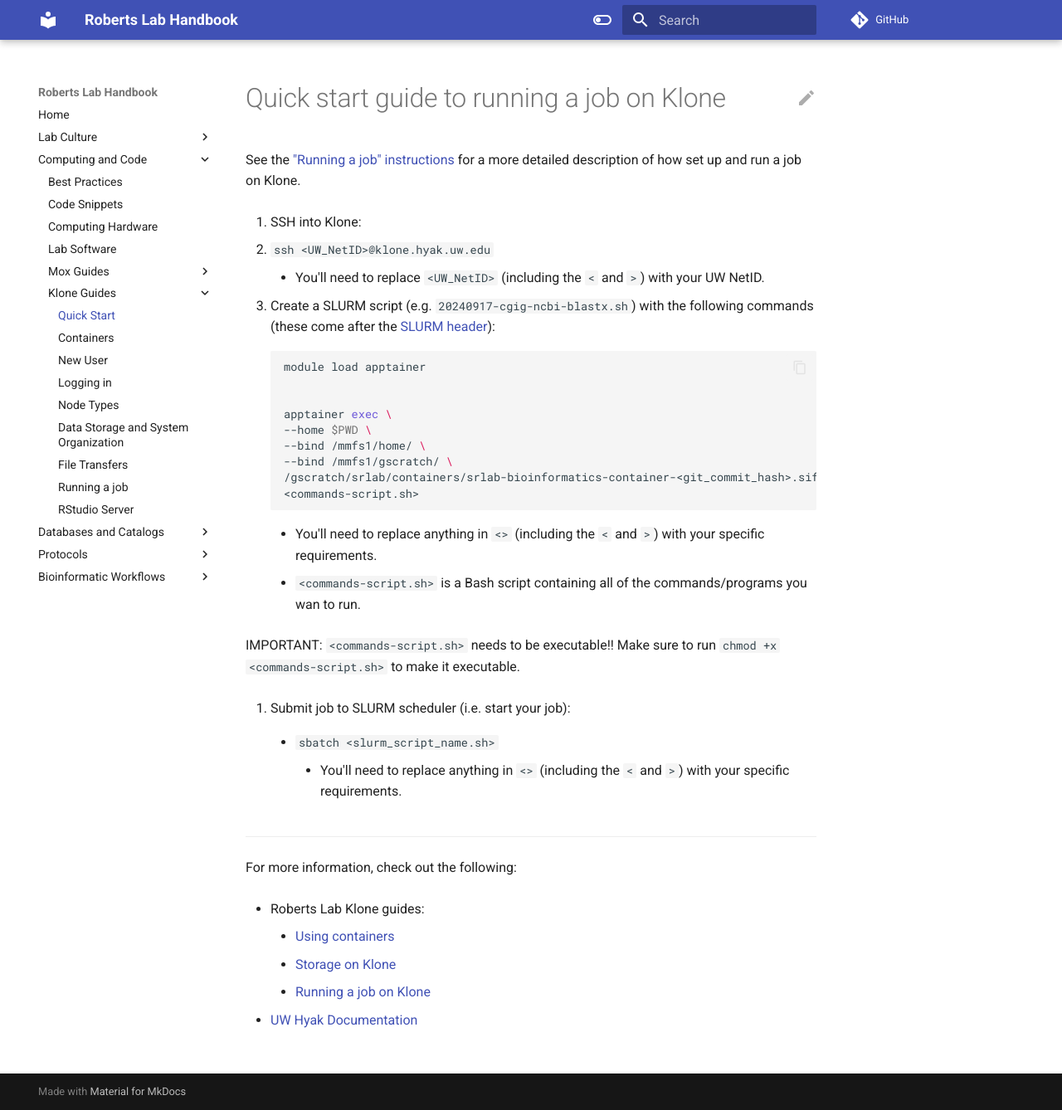
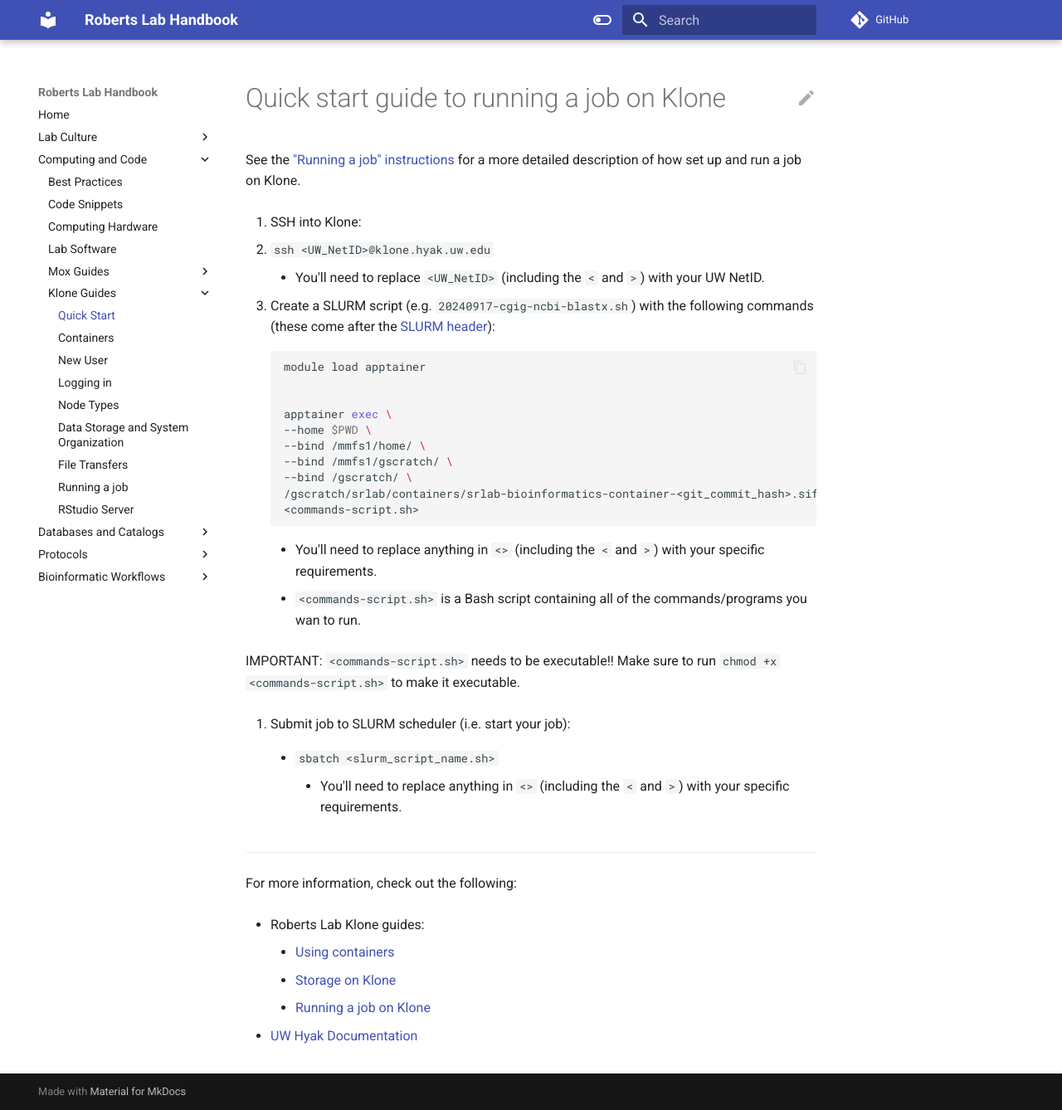
Before and after one commit to RobertsLab/resources, an MkDocs documentation site: the page built from docs/klone_quick-start.md, in a window 1280 px wide and 1338 px high. Shown: the whole window at 83% size. Built offline with MkDocs 1.6.1 and Material for MkDocs 9.7.7, drawn with Linux system fonts in a browser that asks for light colours; comment, search, counter and statistics services are not loaded.

Commit message:
add --bind /gscratch to klone MDs

````diff
--- a/docs/klone_quick-start.md
+++ b/docs/klone_quick-start.md
@@ -18,6 +18,7 @@
     --home $PWD \
     --bind /mmfs1/home/ \
     --bind /mmfs1/gscratch/ \
+    --bind /gscratch/ \
     /gscratch/srlab/containers/srlab-bioinformatics-container-<git_commit_hash>.sif \
     <commands-script.sh>
     ```
````
Also changed, not shown: docs/klone_Running-a-Job.md (+1 -0 lines).
